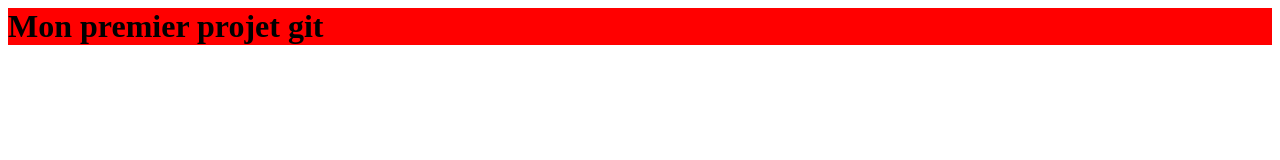
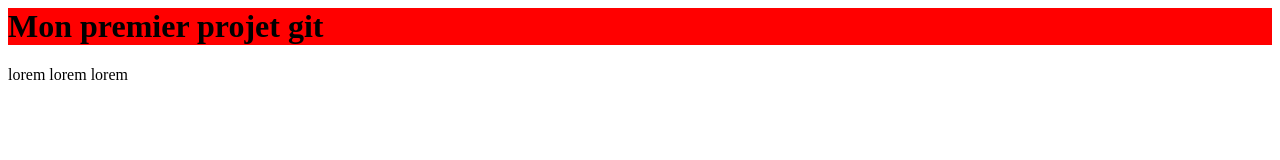
Before and after one commit to e2295531/web1, a plain HTML site: page index.html in a window 1280 px wide. Drawn offline with Linux system fonts and the light colour scheme.

Commit message:
ajout de paragraphe

```diff
--- a/index.html
+++ b/index.html
@@ -8,6 +8,8 @@
    <body>
   <h1>Mon premier projet git </h1>
 
+<p>lorem lorem lorem <p>
+
 
 
 
```
